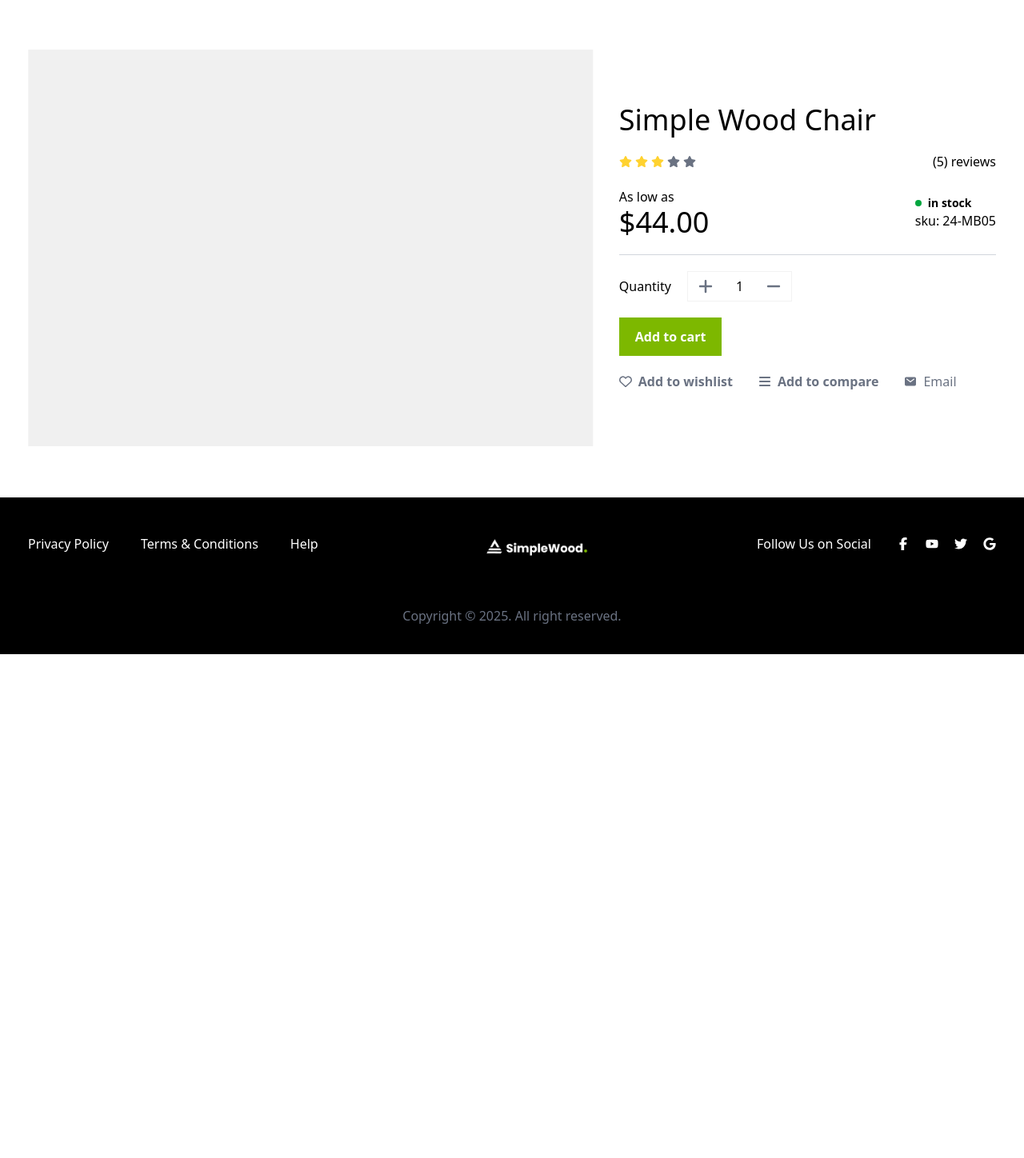
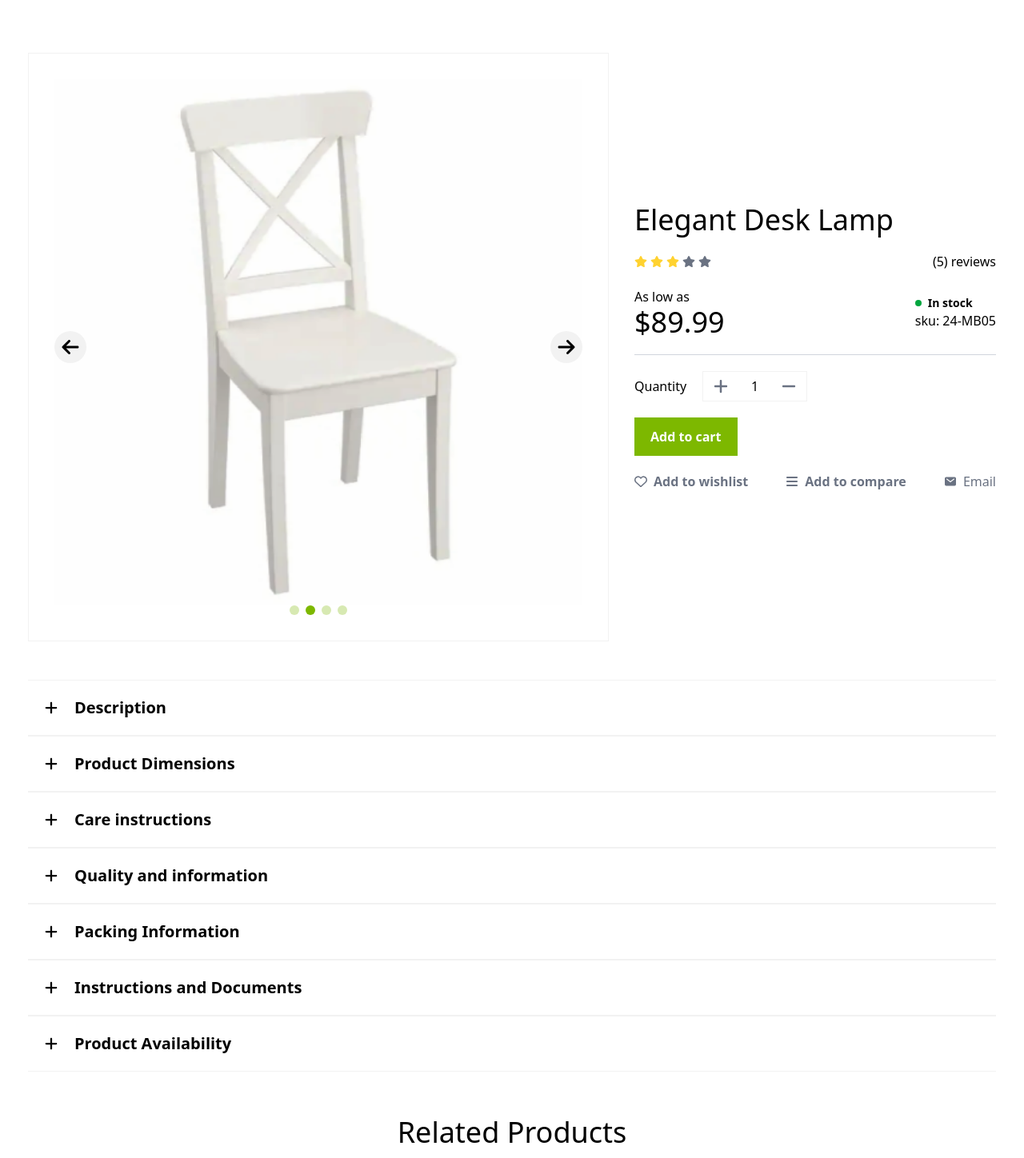
Before and after one commit to Mohammad-Nadil/simple-wood, a Next.js app: page /products/1 in a window 1280 px wide. Shown: the part 202-1650 px from the top of the page at 80% size. Before the commit the page ends 1020 px from the top, so only its background shows below. Built offline with nearby package versions, Linux system fonts and the light colour scheme.

Commit message:
products details page complete

```diff
--- a/src/app/layout.js
+++ b/src/app/layout.js
@@ -20,10 +20,10 @@ export default function RootLayout({ children }) {
           />
         </head>
         <Provider store={store}>
-          <body cz-shortcut-listen="true">
+          <body cz-shortcut-listen="true" className="flex flex-col">
             <Navbar />
             {children}
-            <Footer/>
+            <Footer />
           </body>
         </Provider>
       </html>
--- a/src/app/products/[id]/loading.jsx
+++ b/src/app/products/[id]/loading.jsx
@@ -4,7 +4,7 @@ import styled from "styled-components";
 
 const loading = () => {
   return (
-    <div>
+    <div className="flex justify-center items-center h-screen" >
       <StyledWrapper>
         <div className="loader">
           <span className="loader-text">Loading...</span>
--- a/src/app/products/[id]/page.js
+++ b/src/app/products/[id]/page.js
@@ -1,24 +1,180 @@
 "use client";
 import Breadcrumb from "@/components/layer/Breadcrumb";
 import Container from "@/components/layer/Container";
+import Image from "next/image";
 import { useState } from "react";
-import { FaBars, FaMinus, FaPlus, FaRegHeart, FaStar } from "react-icons/fa6";
+import {
+  FaArrowLeft,
+  FaArrowRight,
+  FaBars,
+  FaMinus,
+  FaPlus,
+  FaRegHeart,
+  FaStar,
+} from "react-icons/fa6";
 import { IoMail } from "react-icons/io5";
+import img from "../../../../public/productDetail.png";
+import ProductCard from "@/components/layer/ProductCard";
+import Slider from "react-slick";
+
+function SampleNextArrow(props) {
+  const { className, style, onClick } = props;
+  return (
+    <div
+      className={` bg-secondary absolute z-50 rounded-full   right-0 top-1/2 -translate-y-1/2 p-2 lg:text-2xl ${className}`}
+      onClick={onClick}
+    >
+      <FaArrowRight />
+    </div>
+  );
+}
+
+function SamplePrevArrow(props) {
+  const { className, style, onClick } = props;
+  return (
+    <div
+      className={` bg-secondary absolute z-50 rounded-full  left-0 top-1/2 -translate-y-1/2 p-2 lg:text-2xl ${className}`}
+      onClick={onClick}
+    >
+      <FaArrowLeft />
+    </div>
+  );
+}
+
+const Accordion = ({ title, children }) => {
+  let [open, setOpen] = useState(false);
+  return (
+    <div className="main  ">
+      <div
+        onClick={() => setOpen(!open)}
+        className={`title font-semibold flex items-center gap-x-5 text-lg  py-3 md:py-5 px-2 md:px-5 cursor-pointer border-secondary ${
+          open ? "bg-[#f0f0f0]" : " border-t border-b "
+        } `}
+      >
+        <FaPlus
+          className={` duration-300 ${open ? "rotate-45" : "rotate-0"} `}
+        />
+        <p className=" text-lg lg:text-xl ">{title}</p>
+      </div>
+      <div
+        className={`content font-light text-sm lg:text-base transition-all  duration-500  px-12 ${
+          open ? "py-4 max-h-80" : " max-h-0 overflow-hidden"
+        } `}
+      >
+        <p>{children}</p>
+      </div>
+    </div>
+  );
+};
 
 const page = () => {
   let [quantity, setQuantity] = useState(1);
+  let [active, setActive] = useState(0);
+
+  let exampleData = {
+    id: "4775af1e-553e-40aa-a418-587e8417d3ad",
+    name: "Elegant Desk Lamp",
+    category: "lamp",
+    description:
+      "This elegant desk lamp features a modern design with a sleek metal finish, providing a stylish addition to any workspace or study. It offers adjustable brightness and a flexible neck for optimal lighting.",
+    wood_type: "walnut",
+    finish: "dark",
+    dimensions: {
+      depth: 5,
+      width: 10,
+      height: 15,
+    },
+    price: 89.99,
+    weight: 2.5,
+    image_path:
+      "https://wvxxlssoccbctxspmtyy.supabase.co/storage/v1/object/public/products/public/09ff3d60-6fe9-4d74-a2c8-6973af33ab4f.jpeg",
+    stock: 1000,
+    sku: "50114a20-c6e8-4276-b875-0e0132e546ab",
+    status: "active",
+    created_at: "2024-11-10T15:00:43.110899+00:00",
+    updated_at: "2025-01-28T08:00:00.506818+00:00",
+    featured: true,
+    discount_price: 87,
+    tags: null,
+  };
+
+  let settings = {
+    dots: true,
+    infinite: true,
+    arrows: true,
+    speed: 500,
+    autoplay: true,
+    autoplaySpeed: 3000,
+    cssEase: "linear",
+    fade: true,
+    slidesToShow: 1,
+    slidesToScroll: 1,
+    nextArrow: <SampleNextArrow />,
+    prevArrow: <SamplePrevArrow />,
+    appendDots: (dots) => (
+      <div className="w-full flex items-center justify-center">
+        <ul
+          className="w-full flex items-center gap-x-2 justify-center"
+          style={{ margin: "0px" }}
+        >
+          {" "}
+          {dots}{" "}
+        </ul>
+      </div>
+    ),
+    customPaging: (i) => (
+      <div
+        className={`bg-primary text-transparent w-3 h-3 rounded-full ${
+          active === i ? "bg-primary" : "bg-primary/30"
+        }`}
+      >
+        {i + 1}
+      </div>
+    ),
+    beforeChange: (a, b) => {
+      setActive(b);
+    },
+  };
+
   return (
     <div>
       <Breadcrumb text="Product details" />
-      <Container>
-        <div className="main">
-          <div className="top flex gap-x-8 items-center py-16">
-            <div className="images w-3/5">
-              <img src="/sliderExample.png" />
+      <Container className=" py-5 2xl:py-20">
+        <div className="main px-1.5 lg:px-0">
+          <div className="top flex flex-col lg:flex-row gap-x-8 gap-y-12 items-center py-5 lg:py-10 xl:py-12 2xl:py-16">
+            <div className="images w-full lg:w-7/12 xl:w-3/5 aspect-video border border-secondary p-2 xl:p-8 slider-container relative">
+              <Slider {...settings}>
+                <Image
+                  className="w-full h-full object-contain"
+                  width={""}
+                  height={""}
+                  src={img}
+                />
+                <Image
+                  className="w-full h-full object-contain scale-x-[-1]  "
+                  width={""}
+                  height={""}
+                  src={img}
+                />
+                <Image
+                  className="w-full h-full object-contain"
+                  width={""}
+                  height={""}
+                  src={img}
+                />
+                <Image
+                  className="w-full h-full object-contain scale-x-[-1] "
+                  width={""}
+                  height={""}
+                  src={img}
+                />
+              </Slider>
             </div>
-            <div className="info w-2/5 flex flex-col gap-5">
-              <h1 className="text-4xl font-light">Simple Wood Chair</h1>
-              <div className="flex justify-between items-center">
+            <div className="info w-full lg:w-5/12 xl:w-2/5 flex flex-col gap-3 xl:gap-5 ">
+              <h1 className=" text-3xl sm:text-4xl font-light">
+                {exampleData.name}
+              </h1>
+              <div className=" rating flex justify-between items-center">
                 <div className="reviewIcon flex sm:gap-x-1 text-amber-300">
                   <FaStar />
                   <FaStar />
@@ -28,15 +184,21 @@ const page = () => {
                 </div>
                 <p> (5) reviews</p>
               </div>
-              <div className="flex justify-between items-center">
+              <div className=" price flex justify-between items-center">
                 <div>
                   <p>As low as</p>
-                  <p className="text-4xl font-medium">$44.00</p>
+                  <p className=" text-3xl sm:text-4xl font-medium">
+                    ${exampleData.price}
+                  </p>
                 </div>
                 <div>
                   <div className="flex items-center gap-x-2 font-bold text-sm">
-                    <div className="w-2 h-2 rounded-full bg-green-600"></div>
-                    <p> in stock</p>
+                    {exampleData.stock > 0 ? (
+                      <div className="w-2 h-2 rounded-full bg-green-600"></div>
+                    ) : (
+                      <div className="w-2 h-2 rounded-full bg-red-600"></div>
+                    )}
+                    <p>{exampleData.stock > 0 ? "In stock" : "Out of stock"}</p>
                   </div>
                   <p>sku: 24-MB05</p>
                 </div>
@@ -63,25 +225,63 @@ const page = () => {
                 </div>
               </div>
               <div className="add to cart btn">
-                <button className="text-white bg-primary py-3 px-5 font-semibold hover:bg-primary/80 hover:scale-125 duration-300">
+                <button className="text-white bg-primary py-2 md:py-3 px-3.5 md:px-5 font-semibold hover:bg-primary/80 hover:scale-125 duration-300">
                   Add to cart
                 </button>
               </div>
-              <div className="more features text-gray-500 flex items-center gap-x-8">
-                <a className="addToWishlist cursor-pointer  flex items-center gap-x-2 font-semibold">
+              <div className="more features text-gray-500 flex flex-col lg:flex-row items-start lg:items-center justify-between gap-y-2 xl:gap-x-8 ">
+                <a className="addToWishlist cursor-pointer  flex items-center gap-x-2 font-semibold hover:scale-110 duration-300">
                   <FaRegHeart />
                   <p>Add to wishlist</p>
                 </a>
-                <a className="addToCompare cursor-pointer  flex items-center gap-x-2 font-semibold">
+                <a className="addToCompare cursor-pointer  flex items-center gap-x-2 font-semibold hover:scale-110 duration-300">
                   <FaBars />
                   <p>Add to compare</p>
                 </a>
-                <a className="email cursor-pointer flex items-center gap-x-2">
+                <a className="email cursor-pointer flex items-center gap-x-2 hover:scale-110 duration-300">
                   <IoMail />
                   <p>Email</p>
                 </a>
               </div>
             </div>
+          </div>
+          <div className="accordions">
+            <Accordion title="Description" children={exampleData.description} />
+            <Accordion
+              title="Product Dimensions"
+              children={`Depth: ${exampleData.dimensions.depth} inches, Width: ${exampleData.dimensions.width} inches, Height: ${exampleData.dimensions.height} inches.`}
+            />
+            <Accordion
+              title="Care instructions"
+              children="Wipe clean with a dry or slightly damp cloth. Avoid using harsh chemicals or abrasive materials to prevent damage to the finish."
+            />
+            <Accordion
+              title="Quality and information"
+              children={`Made from high-quality ${exampleData.wood_type} wood with a ${exampleData.finish} finish. Designed for durability and long-lasting use.`}
+            />
+            <Accordion
+              title="Packing Information"
+              children="The product is securely packed in a recyclable cardboard box with protective foam layers to prevent damage during shipping."
+            />
+            <Accordion
+              title="Instructions and Documents"
+              children="Comes with an easy-to-follow assembly manual and warranty card. Additional documents can be downloaded from our website."
+            />
+            <Accordion
+              title="Product Availability"
+              children={`Currently ${exampleData.stock} units in stock. Available for immediate shipping.`}
+            />
+          </div>
+        </div>
+        <div className="related products pt-14 flex flex-col gap-7 px-1.5 lg:px-0">
+          <h1 className="font-light text-3xl sm:text-4xl text-center">
+            Related Products
+          </h1>
+          <div className="main grid grid-cols-2 lg:grid-cols-4 gap-4">
+            <ProductCard />
+            <ProductCard />
+            <ProductCard />
+            <ProductCard />
           </div>
         </div>
       </Container>
--- a/src/components/layer/Container.jsx
+++ b/src/components/layer/Container.jsx
@@ -3,7 +3,7 @@ import React from "react";
 const Container = ({ children, className }) => {
   return (
     <div
-      className={`max-w-[77.125rem]  px-1.5 sm:px-3 mx-auto relative ${className}`}
+      className={`max-w-[77.125rem]  px-1.5 sm:px-3 mx-auto relative grow ${className}`}
     >
       {children}
     </div>
--- a/src/components/layer/ProductCard.jsx
+++ b/src/components/layer/ProductCard.jsx
@@ -4,9 +4,9 @@ import { FaStar } from "react-icons/fa6";
 
 const ProductCard = () => {
   return (
-    <Link className="group" href="/products/1">
+    <Link className="group " href="/products/1">
     <div className=" flex flex-col sm:gap-3 ">
-      <div className="img p-4 xl:p-11 overflow-hidden border-secondary border-2 hover:border-primary duration-300">
+      <div className="img p-4 xl:p-11 overflow-hidden border-secondary border-2 group-hover:border-primary duration-300">
         <img
           src="/example.png"
           alt="image"
```
Also changed, not shown: public/productDetail.png (added).
